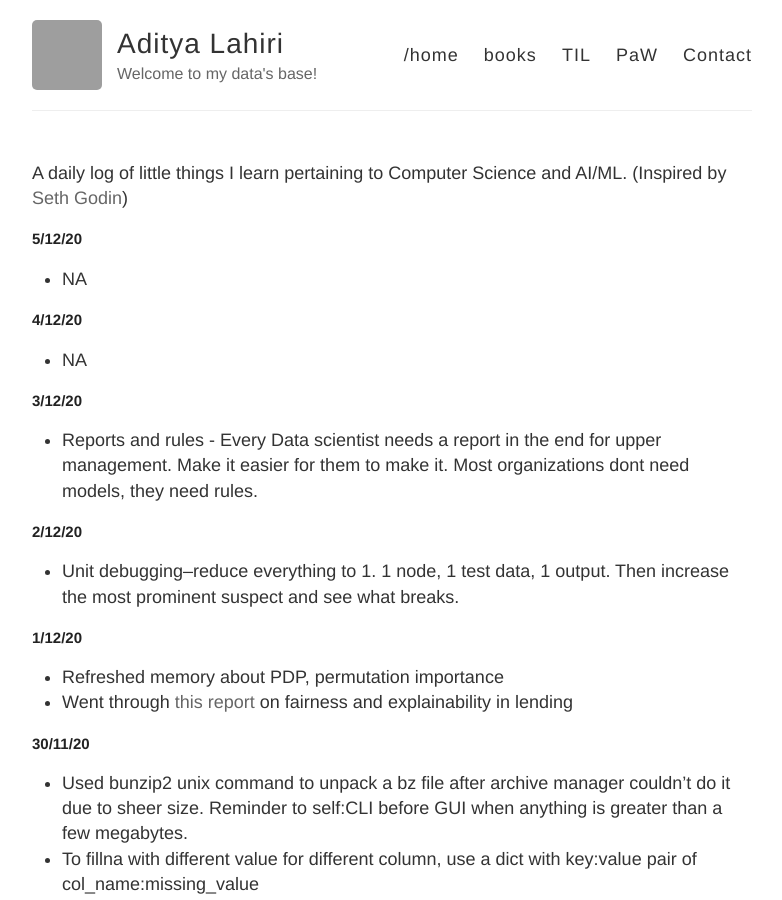
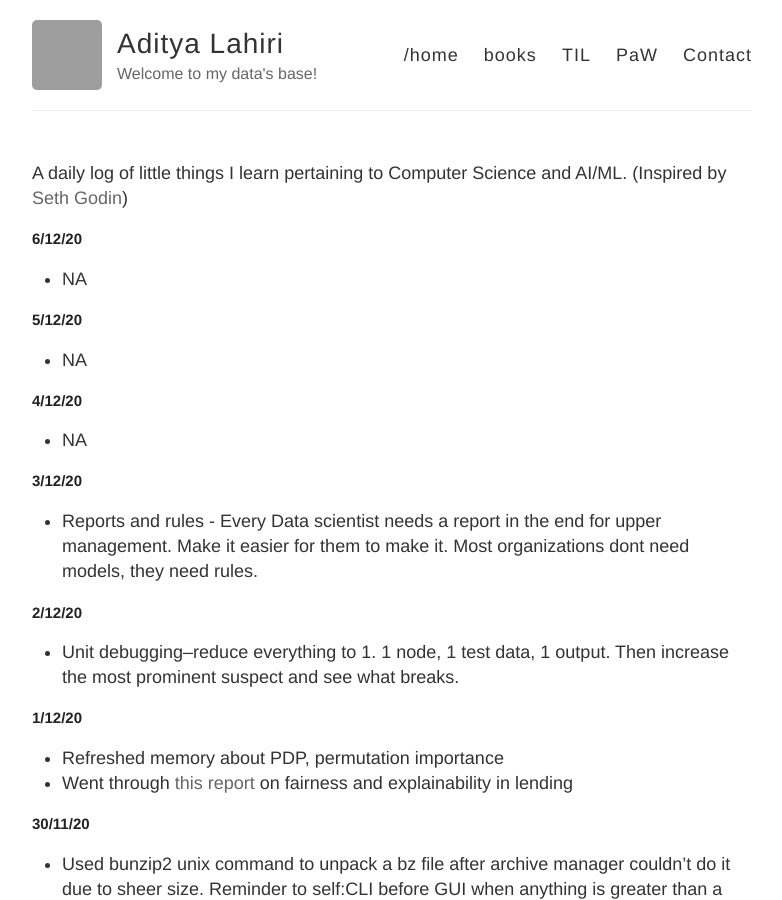
Before and after one commit to adityalahiri/adityalahiri.github.io, a Jekyll site: the page built from TIL.md, in a window 1280 px wide and 900 px high. Shown: the whole window, without its empty margins (248-1030 px from the left). Built offline with Jekyll 4.4.1, drawn with Linux system fonts in a browser that asks for light colours; our own code applies the rules of GitHub Pages for plain Markdown files; grey boxes are pictures that could not be loaded.

Commit message:
Update for 6/12

```diff
--- a/TIL.md
+++ b/TIL.md
@@ -1,5 +1,9 @@
 A daily log of little things I learn pertaining to Computer Science and AI/ML.
 (Inspired by [Seth Godin](https://seths.blog/))
+
+## 6/12/20
+
+* NA
 
 ## 5/12/20
 
```
